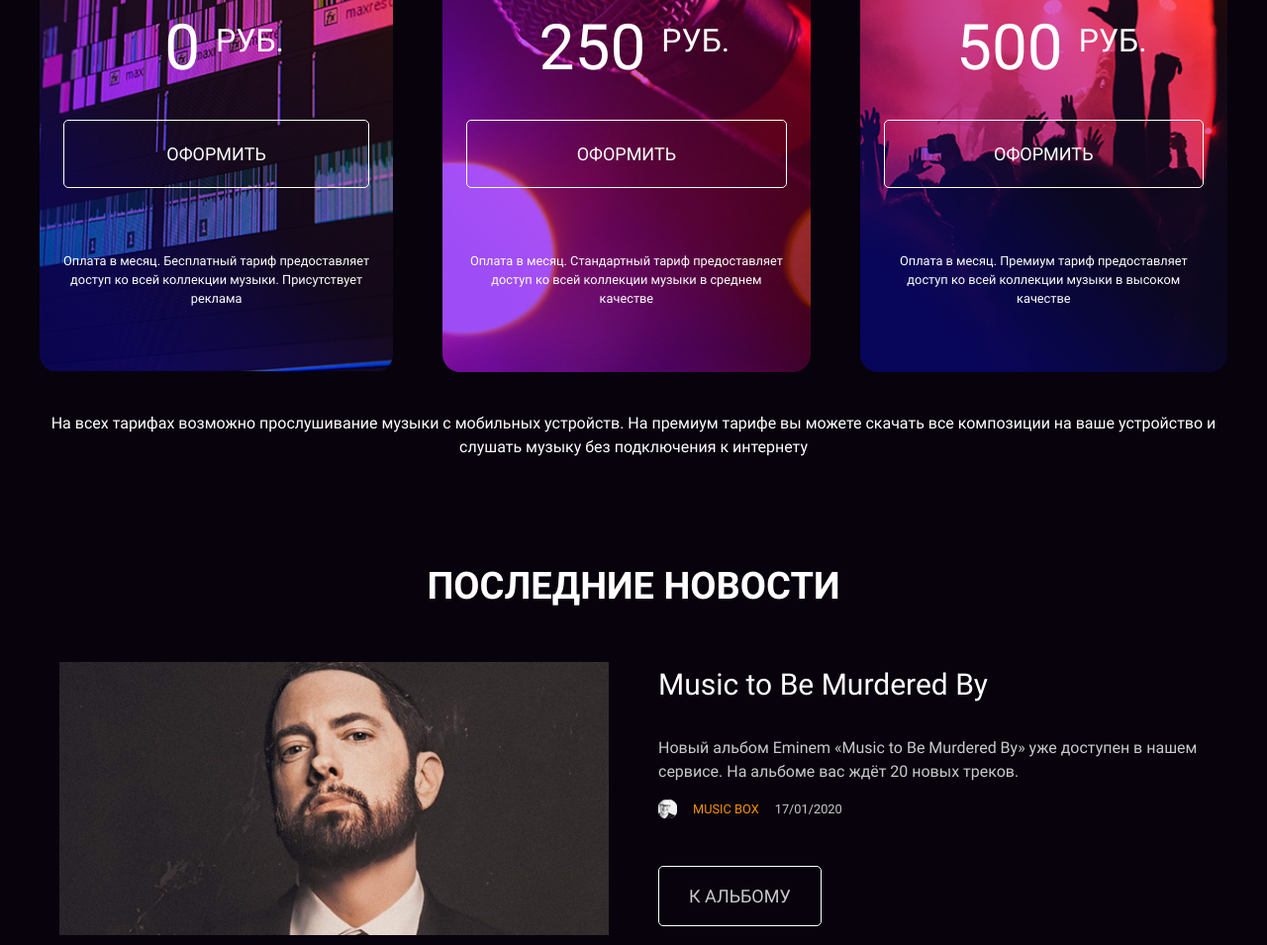
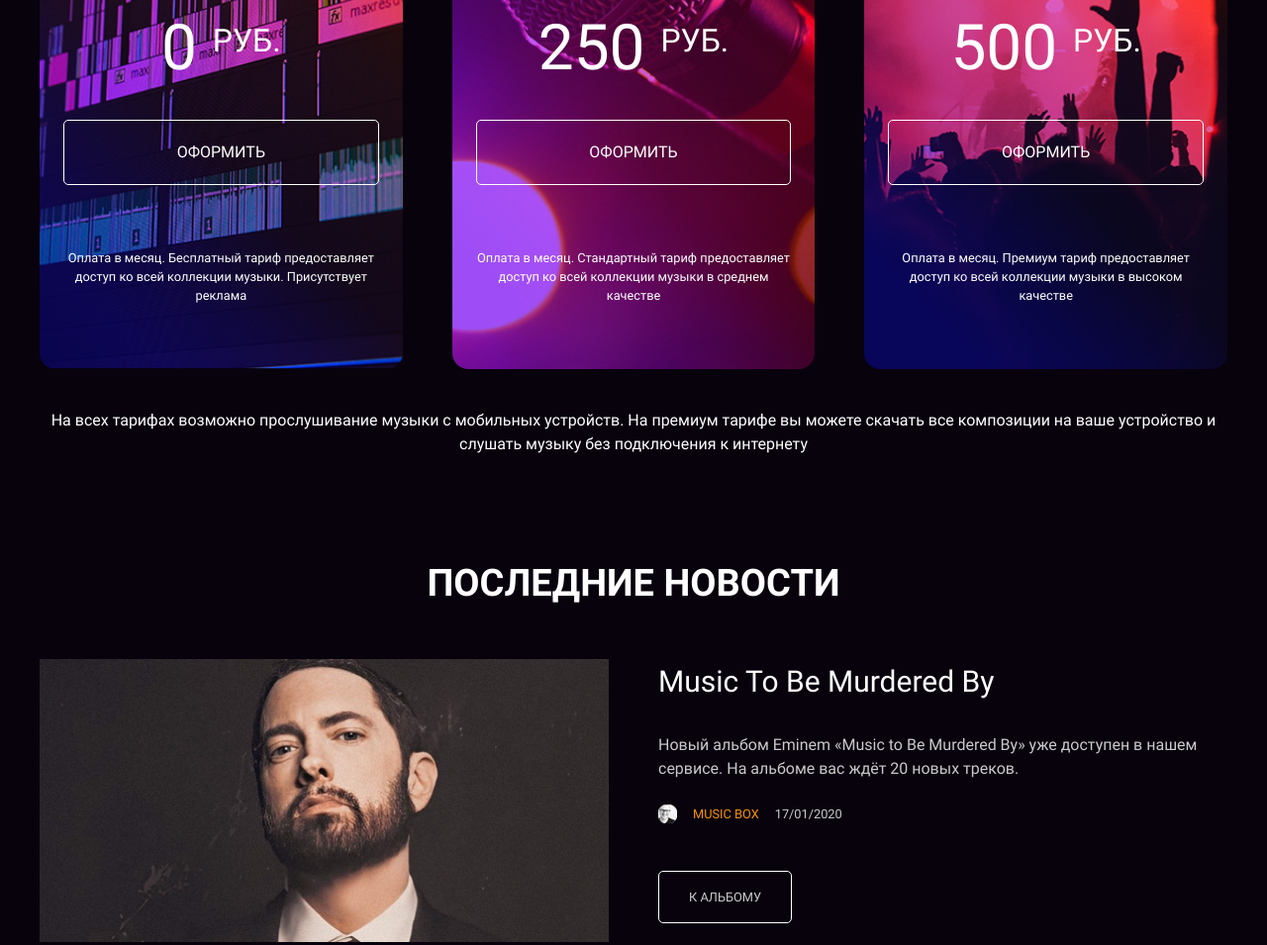
Before and after one commit to xxphantom/layout-designer-project-56, a website: page src/index.html in a window 1280 px wide. Shown: the part 1200-2155 px from the top of the page at 99% size. Drawn offline with Linux system fonts and the light colour scheme.

Commit message:
some changes for tests

```diff
--- a/src/css/style.css
+++ b/src/css/style.css
@@ -1,5 +1,3 @@
-@charset "UTF-8";
-
 *,
 *::before,
 *::after {
@@ -43,7 +41,7 @@ a {
 
 h1,
 h2 {
-  font-weight: 700;
+  font-weight: bold;
 }
 
 h1,
@@ -61,7 +59,7 @@ h1 {
 }
 
 h2 {
-  font-size: 18px;
+  font-size: 1rem;
 }
 
 h3 {
@@ -96,6 +94,10 @@ h4 {
 
 .mb-16 {
   margin-bottom: 16px;
+}
+
+.mt-24 {
+  margin-top: 24px;
 }
 
 .mb-48 {
@@ -151,11 +153,7 @@ h4 {
   outline: none;
 }
 
-.main-wrapper {
-  position: relative;
-}
-
-@media (max-width: 849px) {
+@media (max-width: 1230px) {
   .main-wrapper {
     padding-right: 20px;
     padding-left: 20px;
@@ -165,14 +163,17 @@ h4 {
 @media (min-width: 850px) {
   .main-wrapper {
     max-width: 1200px;
-    margin-right: auto;
-    margin-left: auto;
   }
 }
 
 .flex-al-center {
   display: flex;
   align-items: center;
+}
+
+.flex-center {
+  display: flex;
+  justify-content: center;
 }
 
 .similiar-items,
@@ -384,17 +385,20 @@ h4 {
 
 @media (min-width: 850px) {
   .page-pricing__cards {
+    grid-auto-columns: 1fr;
     grid-auto-flow: column;
   }
 }
 
 .pricing-card {
-  padding: 24px;
+  padding: 0 24px;
 
-  border-radius: 1rem;
+  border-radius: 0.9rem;
 }
 
 .pricing-card__title {
+  margin-top: 1em;
+
   font-weight: 400;
 }
 
@@ -406,21 +410,17 @@ h4 {
   line-height: 1;
 }
 
-.pricing-card__value::after {
-  position: relative;
-  left: 16px;
-
+.pricing-card__currency {
   font-size: 32px;
   line-height: 1.5;
   text-transform: uppercase;
   vertical-align: top;
-
-  content: "руб.";
 }
 
 .pricing-card__btn {
   display: block;
 
+  font-size: 16px;
   text-align: center;
   text-transform: uppercase;
 
@@ -430,7 +430,7 @@ h4 {
 
 .pricing-card__footer {
   margin-top: 64px;
-  margin-bottom: 40px;
+  margin-bottom: 64px;
 
   font-size: 12.8px;
 }
@@ -453,11 +453,6 @@ h4 {
   background-size: cover;
 }
 
-.page-news {
-  padding-right: 20px;
-  padding-left: 20px;
-}
-
 .news-items {
   display: flex;
   flex-direction: column;
@@ -465,28 +460,32 @@ h4 {
 }
 
 .news-image {
-  grid-row: span 2;
+  width: 100%;
 }
 
-@media (max-width: 850px) {
-  .news-image {
-    width: 100%;
+.news-title {
+  font-weight: 400;
+  text-transform: none;
+}
+
+@media (max-width: 849px) {
+  .news-title {
+    margin: 42px 0 16px;
   }
 }
 
-.news-title {
-  margin-bottom: 30px;
+@media (min-width: 850px) {
+  .news-title {
+    margin: 0 0 30px;
 
-  font-weight: 400;
-  font-size: 30px;
-  text-transform: none;
+    font-size: 30px;
+  }
 }
 
 @media (min-width: 850px) {
   .news-item {
     display: grid;
     grid-auto-flow: dense;
-    grid-template-rows: repeat(2, 1fr);
     grid-template-columns: repeat(2, 1fr);
 
     column-gap: 50px;
@@ -497,7 +496,9 @@ h4 {
   grid-column-start: 2;
 }
 
-.news-body {
+.news-text {
+  margin: 0;
+
   font-size: 16px;
 }
 
@@ -519,6 +520,7 @@ h4 {
   margin-top: 48px;
   padding: 16px 30px;
 
+  font-size: 12.8px;
   text-transform: uppercase;
 
   border: 1px solid #fff;
@@ -667,9 +669,9 @@ h4 {
 }
 
 .footer {
-  position: relative;
-
-  width: 100vw;
+  display: grid;
+  grid-template-columns: 1fr;
+  justify-items: center;
 
   background-image: linear-gradient(265.08deg, #95390c 14.9%, #5328a1 68.95%);
 }
@@ -682,6 +684,7 @@ h4 {
 .footer-top {
   display: grid;
   gap: 14px;
+  width: 100%;
   padding-top: 3rem;
   padding-bottom: 3rem;
 }
@@ -696,15 +699,18 @@ h4 {
   .footer-top {
     grid-template-columns: repeat(4, auto);
     gap: 24px;
-    justify-content: space-between;
+    justify-items: space-between;
   }
 }
 
 .footer-line {
+  width: 100vw;
+
   border-top: 1px solid #e0e0e0;
 }
 
 .footer-bottom {
+  width: 100%;
   padding-top: 2rem;
   padding-bottom: 2rem;
 }
--- a/src/index.html
+++ b/src/index.html
@@ -7,7 +7,7 @@
   <title>Портал «Music Box» - x_phantom</title>
 </head>
 <body class="page__body">
-  <section class="page-description" id="page-description">
+  <section class="page-description flex-center" id="page-description">
     <div class="main-wrapper">
       <header class="header">
         <div class="logo flex-al-center">
@@ -41,41 +41,42 @@
       </div>
     </div>
   </section>
-    <section class="main-wrapper page-pricing pt-100 txt-al-center col-white" id="page-pricing">
+    <section class="page-pricing flex-center" id="page-pricing">
+      <div class="main-wrapper pt-100 txt-al-center col-white">
         <h2 class="page-pricing__title">Формы подписки</h2>
         <div class="page-pricing__cards">
           <div class="pricing-card pricing-card--free">
             <h3 class="pricing-card__title">Бесплатная</h3>
-          <p class="pricing-card__value">0</p>
+            <p class="pricing-card__value">0 <span class="pricing-card__currency">руб.</span></p>
             <a href="" class="btn pricing-card__btn">Оформить</a>
             <p class="pricing-card__footer">Оплата в месяц. Бесплатный тариф предоставляет доступ ко всей коллекции музыки. Присутствует реклама</p>
           </div>
           <div class="pricing-card pricing-card--standart">
             <h3 class="pricing-card__title">Стандартная</h3>
-          <p class="pricing-card__value">250</p>
+            <p class="pricing-card__value">250 <span class="pricing-card__currency">руб.</span></p>
             <a href="" class="btn pricing-card__btn">Оформить</a>
             <p class="pricing-card__footer">Оплата в месяц. Стандартный тариф предоставляет доступ ко всей коллекции музыки в среднем качестве</p>
           </div>
           <div class="pricing-card pricing-card--premium">
             <h3 class="pricing-card__title">Премиум</h3>
-          <p class="pricing-card__value">500</p>
+            <p class="pricing-card__value">500 <span class="pricing-card__currency">руб.</span></p>
             <a href="" class="btn pricing-card__btn">Оформить</a>
             <p class="pricing-card__footer">Оплата в месяц. Премиум тариф предоставляет доступ ко всей коллекции музыки в высоком качестве</p>
           </div>
       </div>
       <span class="page-pricing__text">На всех тарифах возможно прослушивание музыки с мобильных устройств. На премиум тарифе вы можете скачать все композиции на ваше устройство и слушать музыку без подключения к интернету</span>
+      </div>
   </section>
-  <section class="main-wrapper page-news pt-100" id="page-news">
+  <section class="page-news flex-center pt-100" id="page-news">
+    <div class="main-wrapper">
       <h2 class="txt-al-center col-white mb-48">Последние новости</h2>
       <div class="news-items">
         <div class="news-item">
             <img class="news-image" src="./images/Music_to_Be_Murdered_By.png" alt="News image">
           <div class="news-body">
-            <h3 class="news-title col-white">Music to Be Murdered By</h3>
-            <p>Новый альбом Eminem «Music to Be Murdered By» уже доступен в нашем сервисе. На альбоме вас ждёт 20 новых треков.</p>
-          </div>
-          <div class="news-footer">
-            <div class="news-author">
+            <h3 class="news-title col-white">Music To Be Murdered By</h3>
+            <p class="news-text">Новый альбом Eminem «Music to Be Murdered By» уже доступен в нашем сервисе. На альбоме вас ждёт 20 новых треков.</p>
+            <div class="news-author mt-24">
               <img src="./images/avatar.png" alt="">
               <span class="news-author-name">Music box</span>
               <span class="news-author-date">17/01/2020</span>
@@ -87,10 +88,8 @@
           <img class="news-image" src="./images/Ordinary_Man.png" alt="News image">
           <div class="news-body">
             <h3 class="news-title col-white">Ordinary Man</h3>
-            <p>Легенда рока Оззи Озборн спустя 10 лет выпустил новый альбом Ordinary Man. Слушайте в числе первых на Music Box</p>
-          </div>
-          <div class="news-footer">
-            <div class="news-author">
+            <p class="news-text">Легенда рока Оззи Озборн спустя 10 лет выпустил новый альбом Ordinary Man. Слушайте в числе первых на Music Box</p>
+            <div class="news-author mt-16">
               <img src="./images/avatar.png" alt="">
               <span class="news-author-name">Music box</span>
               <span class="news-author-date">24/02/2020</span>
@@ -99,14 +98,17 @@
           </div>
         </div>
       </div>
+    </div>
   </section>
-  <section class="main-wrapper page-app pt-100 pb-100" id="page-app">
+  <section class="flex-center" id="page-app">
+    <div class="main-wrapper page-app pt-100 pb-100">
       <h2 class="app-title txt-al-center col-white mb-48">Мобильное приложение</h2>
       <img class="app-image" src="./images/iphone.png" alt="">
       <div class="app-description">
         <p>Воспользуйтесь нашим мобильным приложением. Оно позволит слушать музыку с любого устройства на базе операционных систем Androind и iOS</p>
         <p>С тарифом «Премиум» приложение позволяет скачивать все композиции из нашей коллекции. Вы можете слушать музыку даже без интернета.</p>
         <p class="mt-16"><a href="#" class="btn app-btn">Скачать</a></p>
+      </div>
     </div>
   </section>
   <footer class="footer col-gray">
--- a/src/scss/footer.scss
+++ b/src/scss/footer.scss
@@ -1,7 +1,7 @@
 .footer {
-  position: relative;
-
-  width: 100vw;
+  display: grid;
+  grid-template-columns: 1fr;
+  justify-items: center;
 
   background-image: linear-gradient(265.08deg, #95390c 14.9%, #5328a1 68.95%);
 }
@@ -14,6 +14,7 @@
 .footer-top {
   display: grid;
   gap: 14px;
+  width: 100%;
 
   padding-top: 3rem;
   padding-bottom: 3rem;
@@ -25,15 +26,18 @@
   @include media(min, $bp-desktop) {
     grid-template-columns: repeat(4, auto);
     gap: 24px;
-    justify-content: space-between;
+    justify-items: space-between;
   }
 }
 
 .footer-line {
+  width: 100vw;
+
   border-top: 1px solid $gray;
 }
 
 .footer-bottom {
+  width: 100%;
   padding-top: 2rem;
   padding-bottom: 2rem;
 
--- a/src/scss/general.scss
+++ b/src/scss/general.scss
@@ -49,7 +49,7 @@ a {
 
 h1,
 h2 {
-  font-weight: 700;
+  font-weight: bold;
 }
 
 h1,
@@ -67,7 +67,7 @@ h1 {
 }
 
 h2 {
-  font-size: 18px;
+  font-size: 1rem;
 }
 
 h3 {
@@ -104,6 +104,10 @@ h4 {
 
 .mb-16 {
   margin-bottom: 16px;
+}
+
+.mt-24 {
+  margin-top: 24px;
 }
 
 .mb-48 {
@@ -163,17 +167,13 @@ h4 {
 }
 
 .main-wrapper {
-  position: relative;
-
-  @include media(max, $bp-large - 1) {
+  @include media(max, 1230px) {
     padding-right: 20px;
     padding-left: 20px;
   }
 
   @include media(min, $bp-large) {
     max-width: 1200px;
-    margin-right: auto;
-    margin-left: auto;
   }
 }
 
@@ -182,12 +182,17 @@ h4 {
   align-items: center;
 }
 
+.flex-center {
+  display: flex;
+  justify-content: center;
+}
+
 // Mixins
 
 @mixin bg-image($url, $position: center, $size: cover) {
   background: url("#{$url}") no-repeat;
-  background-position: center;
-  background-size: cover;
+  background-position: $position;
+  background-size: $size;
 }
 
 %items-wrapper {
--- a/src/scss/page-news.scss
+++ b/src/scss/page-news.scss
@@ -1,8 +1,3 @@
-.page-news {
-  padding-right: 20px;
-  padding-left: 20px;
-}
-
 .news-items {
   display: flex;
   flex-direction: column;
@@ -10,18 +5,22 @@
 }
 
 .news-image {
-  grid-row: span 2;
-
-  @include media(max, $bp-large) {
-    width: 100%;
-  }
+  width: 100%;
 }
 
 .news-title {
-  margin-bottom: 30px;
+  font-weight: 400;
 
-  font-weight: 400;
-  font-size: 30px;
+  @include media(max, $bp-large - 1) {
+    margin: 42px 0 16px;
+  }
+
+  @include media(min, $bp-large) {
+    margin: 0 0 30px;
+
+    font-size: 30px;
+  }
+
   text-transform: none;
 }
 
@@ -29,7 +28,6 @@
   @include media(min, $bp-large) {
     display: grid;
     grid-auto-flow: dense;
-    grid-template-rows: repeat(2, 1fr);
     grid-template-columns: repeat(2, 1fr);
 
     column-gap: 50px;
@@ -42,7 +40,9 @@
   }
 }
 
-.news-body {
+.news-text {
+  margin: 0;
+
   font-size: $text-size-1;
 }
 
@@ -66,6 +66,7 @@
   margin-top: 48px;
   padding: 16px 30px;
 
+  font-size: $text-small;
   text-transform: uppercase;
 
   border: 1px solid $white;
--- a/src/scss/page-pricing.scss
+++ b/src/scss/page-pricing.scss
@@ -17,17 +17,20 @@
 
   @include media(min, $bp-large) {
     &__cards {
+      grid-auto-columns: 1fr;
       grid-auto-flow: column;
     }
   }
 }
 
 .pricing-card {
-  padding: 24px;
+  padding: 0 24px;
 
-  border-radius: 1rem;
+  border-radius: 0.9rem;
 
   &__title {
+    margin-top: 1em;
+
     font-weight: 400;
   }
 
@@ -40,21 +43,17 @@
     line-height: 1;
   }
 
-  &__value::after {
-    position: relative;
-    left: 16px;
-
+  &__currency {
     font-size: $text-size-3;
     line-height: 1.5;
     text-transform: uppercase;
     vertical-align: top;
-
-    content: "руб.";
   }
 
   &__btn {
     display: block;
 
+    font-size: $text-size-1;
     text-align: center;
     text-transform: uppercase;
 
@@ -64,7 +63,7 @@
 
   &__footer {
     margin-top: 64px;
-    margin-bottom: 40px;
+    margin-bottom: 64px;
 
     font-size: $text-small;
   }
```
Also changed, not shown: src/artist.html (+0 -2 lines), 1 other file. Lines whose indentation alone changed are shown as unchanged.
